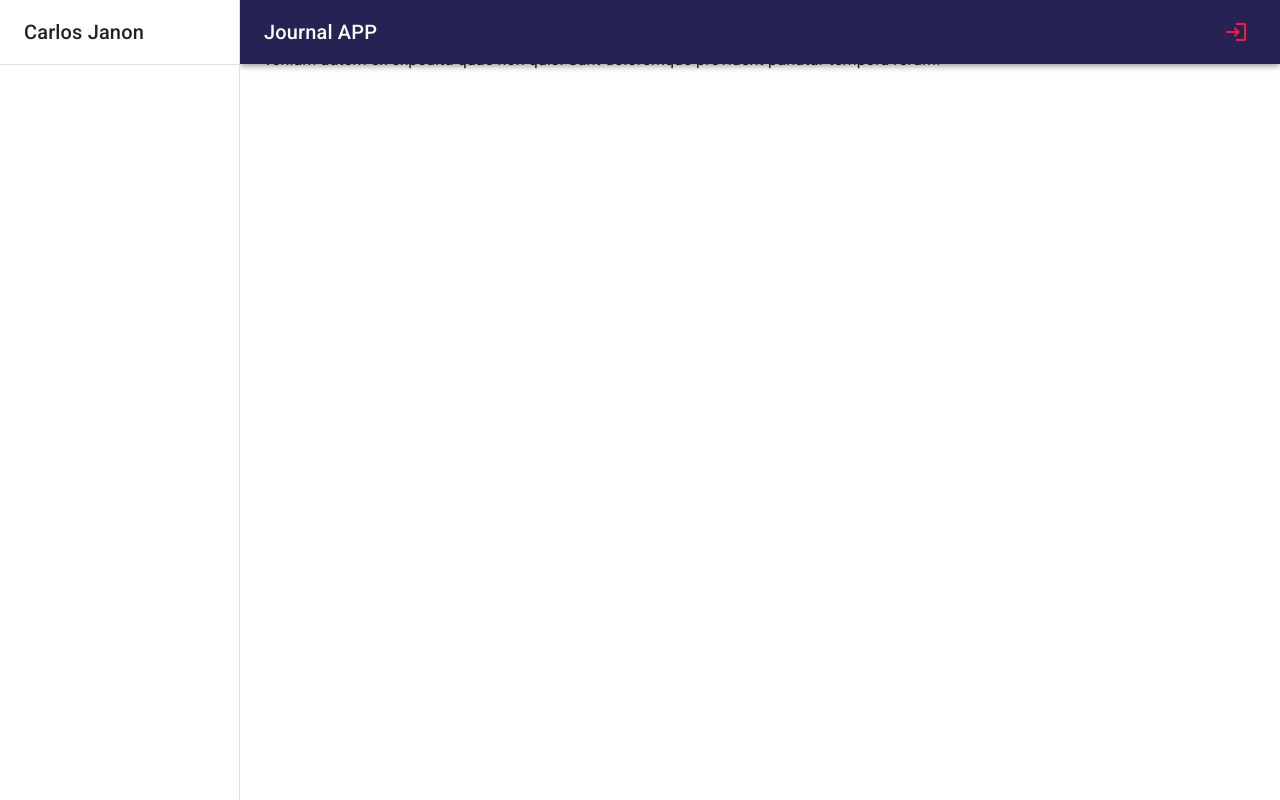
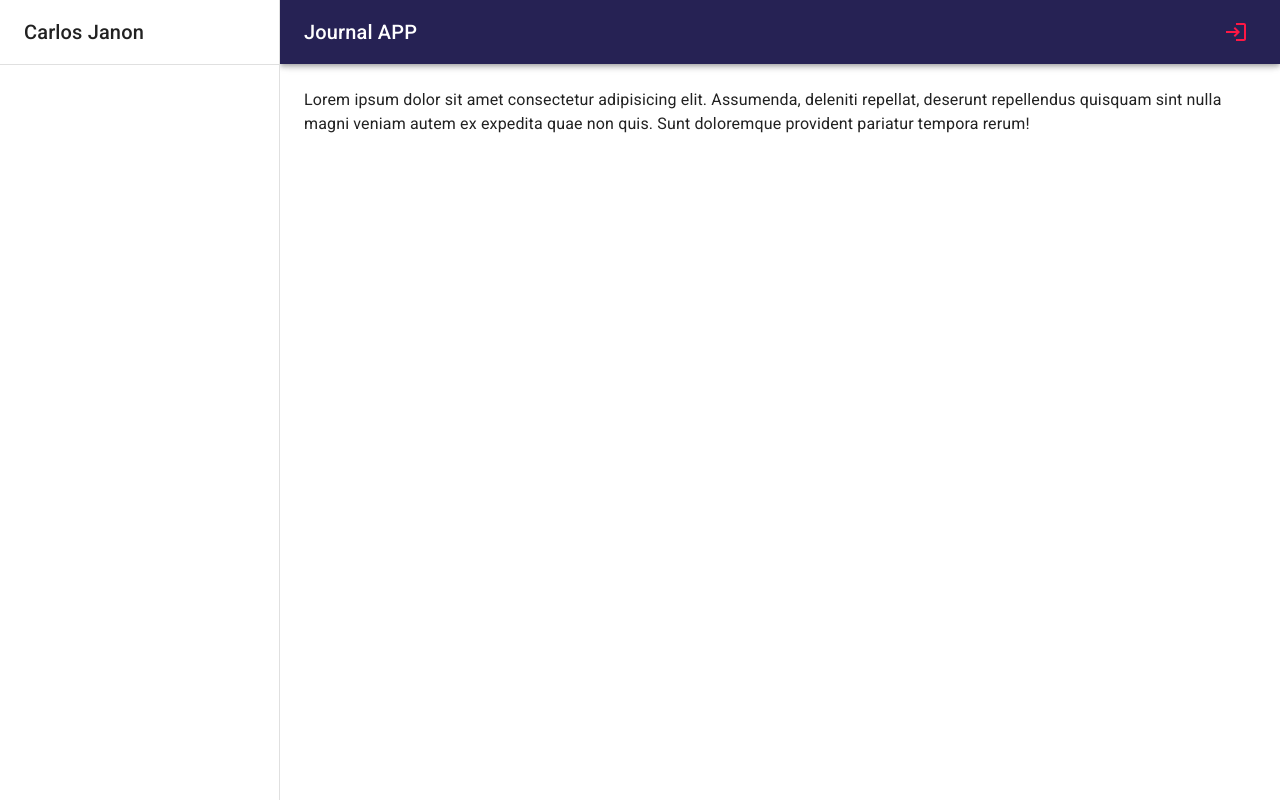
Before and after one commit to CJ-arg/journal-app-course, a React (Vite) app: page / in a window 1280 px wide. Built offline with nearby package versions, Linux system fonts and the light colour scheme.

Commit message:
navbar and sidebar

```diff
--- a/src/journal/layout/JournalLayout.jsx
+++ b/src/journal/layout/JournalLayout.jsx
@@ -1,7 +1,7 @@
-import { Box } from '@mui/material'
+import { Box, Toolbar } from '@mui/material'
 import { NavBar, SideBar } from '../components';
 
-const drawerWidth = 240;
+const drawerWidth = 280;
 
 export const JournalLayout = ({ children }) => {
   return (
@@ -10,7 +10,7 @@
       <SideBar drawerWidth={drawerWidth} />
 
       <Box component='main' sx={{ flexGrow: 1, p: 3 }}>
-        {/* toolbar  */}
+        <Toolbar />
         {children}
       </Box>
     </Box>
```
